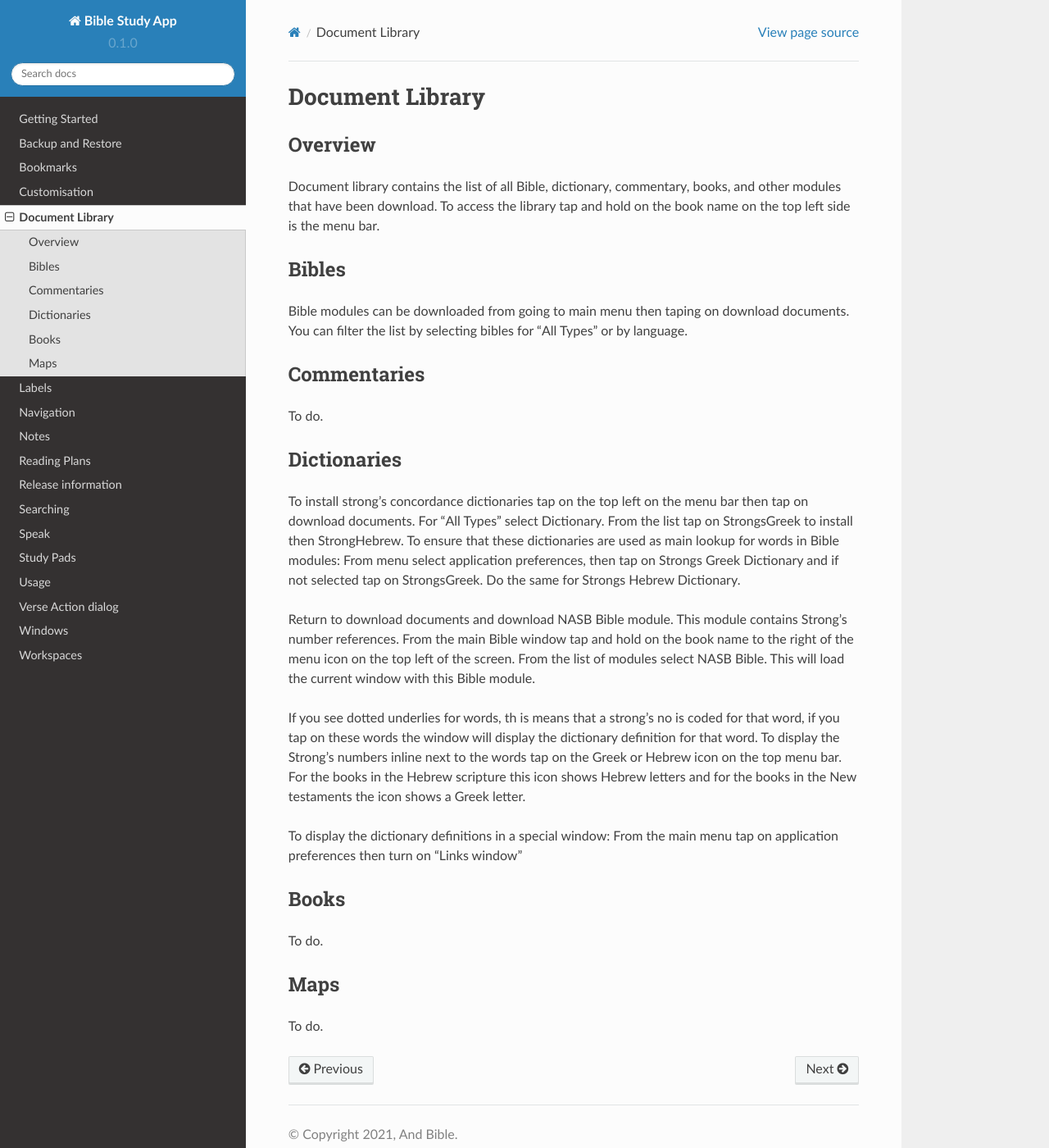
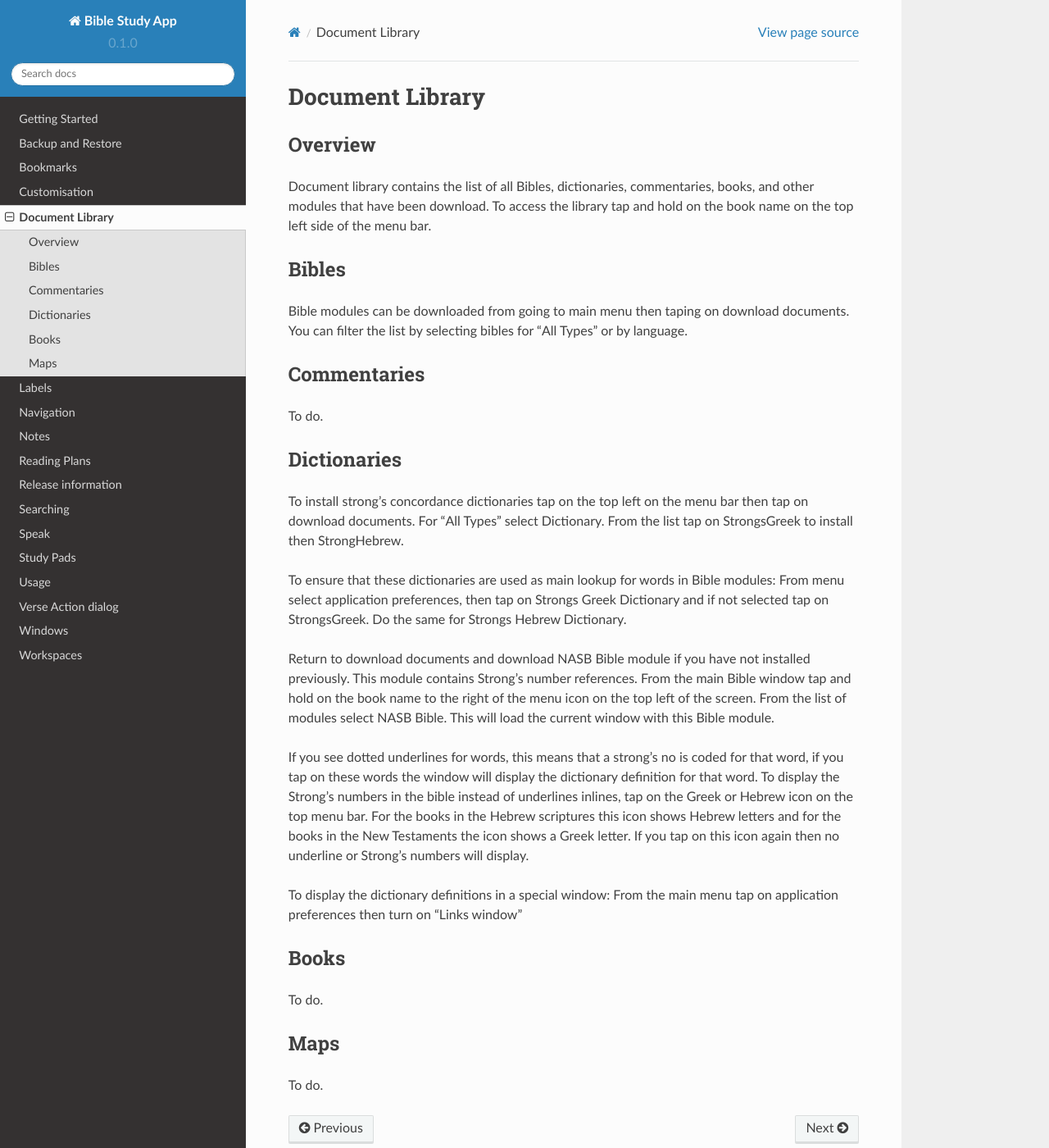
Before and after one commit to AndBible/docs, a Sphinx documentation site: the page built from docs/source/documents.rst, in a window 1280 px wide and 1400 px high. Shown: the whole window at 82% size. Built offline with Sphinx 7.4.7 and the Read the Docs theme 2.0.0, drawn with Linux system fonts in a browser that asks for light colours; pages that are not in the unit, such as notebooks, are missing from menus.

Commit message:
Update documents.rst

```diff
--- a/docs/source/documents.rst
+++ b/docs/source/documents.rst
@@ -4,8 +4,8 @@ Document Library
 Overview
 --------
 
-Document library contains the list of all Bible, dictionary, commentary, books, and other modules that have been download.
-To access the library tap and hold on the book name on the top left side is the menu bar.
+Document library contains the list of all Bibles, dictionaries, commentaries, books, and other modules that have been download.
+To access the library tap and hold on the book name on the top left side of the menu bar.
 
 Bibles
 ------
@@ -23,16 +23,17 @@ Dictionaries
 
 To install strong's concordance dictionaries tap on the top left on the menu bar then tap on download documents.
 For "All Types" select Dictionary. From the list tap on StrongsGreek to install then StrongHebrew.
+
 To ensure that these dictionaries are used as main lookup for words in Bible modules:
 From menu select application preferences, then tap on Strongs Greek Dictionary and if not selected tap on StrongsGreek.
 Do the same for Strongs Hebrew Dictionary.
 
-Return to download documents and download NASB Bible module. This module contains Strong's number references.
+Return to download documents and download NASB Bible module if you have not installed previously. This module contains Strong's number references.
 From the main Bible window tap and hold on the book name to the right of  the menu icon on the top left of the screen.
 From the list of modules select NASB Bible. This will load the current window with this Bible module.
 
-If you see dotted underlies for words, th is means that a strong's no is coded for that word, if you tap on these words the window will display the dictionary definition for that word.
-To display the Strong's numbers inline next to the words tap on the Greek or Hebrew icon on the top menu bar. For the books in the Hebrew scripture this icon shows Hebrew letters and for the books in the New testaments the icon shows a Greek letter.
+If you see dotted underlines for words, this means that a strong's no is coded for that word, if you tap on these words the window will display the dictionary definition for that word.
+To display the Strong's numbers in the bible instead of underlines inlines, tap on the Greek or Hebrew icon on the top menu bar. For the books in the Hebrew scriptures this icon shows Hebrew letters and for the books in the New Testaments the icon shows a Greek letter. If you tap on this icon again then no underline or Strong's numbers will display.
 
 To display the dictionary definitions in a special window:
 From the main menu tap on application preferences then turn on "Links window"
```
